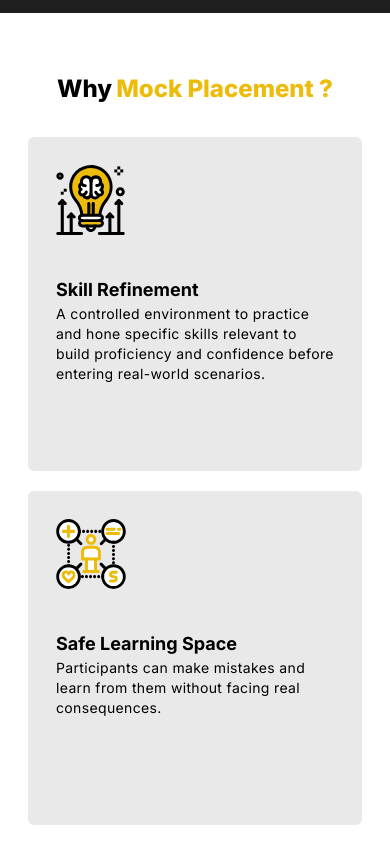
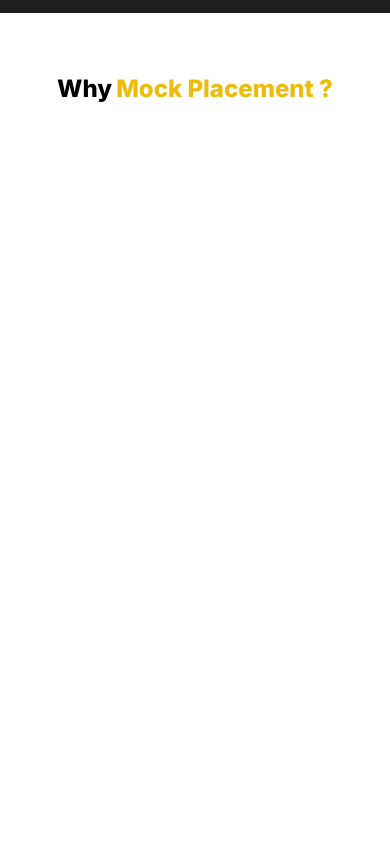
Before and after one commit to ajithrt007/mock-placement, a Next.js app: page / in a window 390 px wide. Shown: the part 1180-2024 px from the top of the page. Built offline with nearby package versions, Linux system fonts and the light colour scheme.

Commit message:
Animation done

```diff
--- a/package.json
+++ b/package.json
@@ -16,6 +16,7 @@
     "@types/node": "20.5.6",
     "@types/react": "18.2.21",
     "@types/react-dom": "18.2.7",
+    "aos": "^3.0.0-beta.6",
     "autoprefixer": "10.4.15",
     "eslint": "8.48.0",
     "eslint-config-next": "13.4.19",
@@ -26,5 +27,8 @@
     "react-dom": "18.2.0",
     "tailwindcss": "3.3.3",
     "typescript": "5.2.2"
+  },
+  "devDependencies": {
+    "@types/aos": "^3.0.4"
   }
 }
--- a/src/app/page.tsx
+++ b/src/app/page.tsx
@@ -5,11 +5,14 @@ import { useRouter } from 'next/navigation'
 import FeatureSquare from '@/components/FeatureSquare'
 import EventSection from '@/components/EventSection'
 import FAQ from '@/components/FAQ'
+import AOS from 'aos';
+import 'aos/dist/aos.css';
 
 export default function Home(){
   const firstSection = {
     height: 'calc(100vh - 90px - 17vh)'
   }
+
   const router = useRouter()
     return(
       <>
--- a/src/components/FeatureSquare.tsx
+++ b/src/components/FeatureSquare.tsx
@@ -1,6 +1,17 @@
+import AOS from 'aos';
+import 'aos/dist/aos.css';
+import { useEffect } from 'react';
+
 export default function FeatureSquare(props:{icon:string,heading:string,content:string}){
+
+    AOS.init();
+  useEffect(() => {
+    AOS.init();
+  }, [])
+
+
     return(
-        <div className='bg-[#E9E9E9] p-7 rounded-md sm:w-[25%] aspect-square hover:bg-[#D9D9D9] '>
+        <div className='bg-[#E9E9E9] p-7 rounded-md sm:w-[25%] aspect-square hover:bg-[#D9D9D9]' data-aos="flip-up">
             <div className='w-full flex justify-start mb-[15%]'>
                 <img src={props.icon} alt="" className='h-[70px]'/>
             </div>
```
Also changed, not shown: 1 other file (tests, documents, lock files or other folders).
